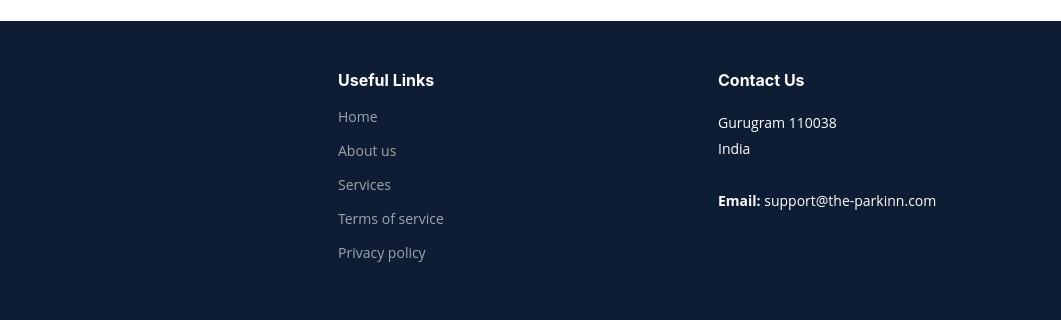
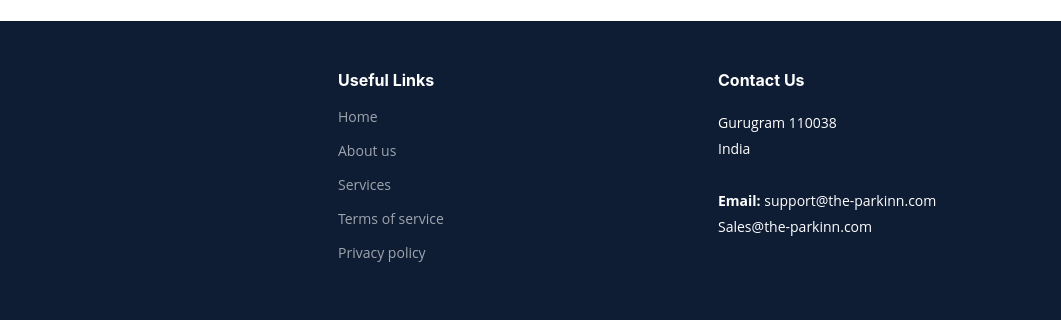
Before and after one commit to YashSaxena75/parkin-dev, a plain HTML site: page index.html in a window 1280 px wide. Shown: the part 2585-2905 px from the top of the page, 219-1280 px from the left. Drawn offline with Linux system fonts and the light colour scheme.

Commit message:
Update index.html
update sales

```diff
--- a/index.html
+++ b/index.html
@@ -693,6 +693,7 @@
             Gurugram  110038<br>
             India <br><br>
             <strong>Email:</strong> support@the-parkinn.com <br>
+            Sales@the-parkinn.com
           </p>
 
         </div>
```
